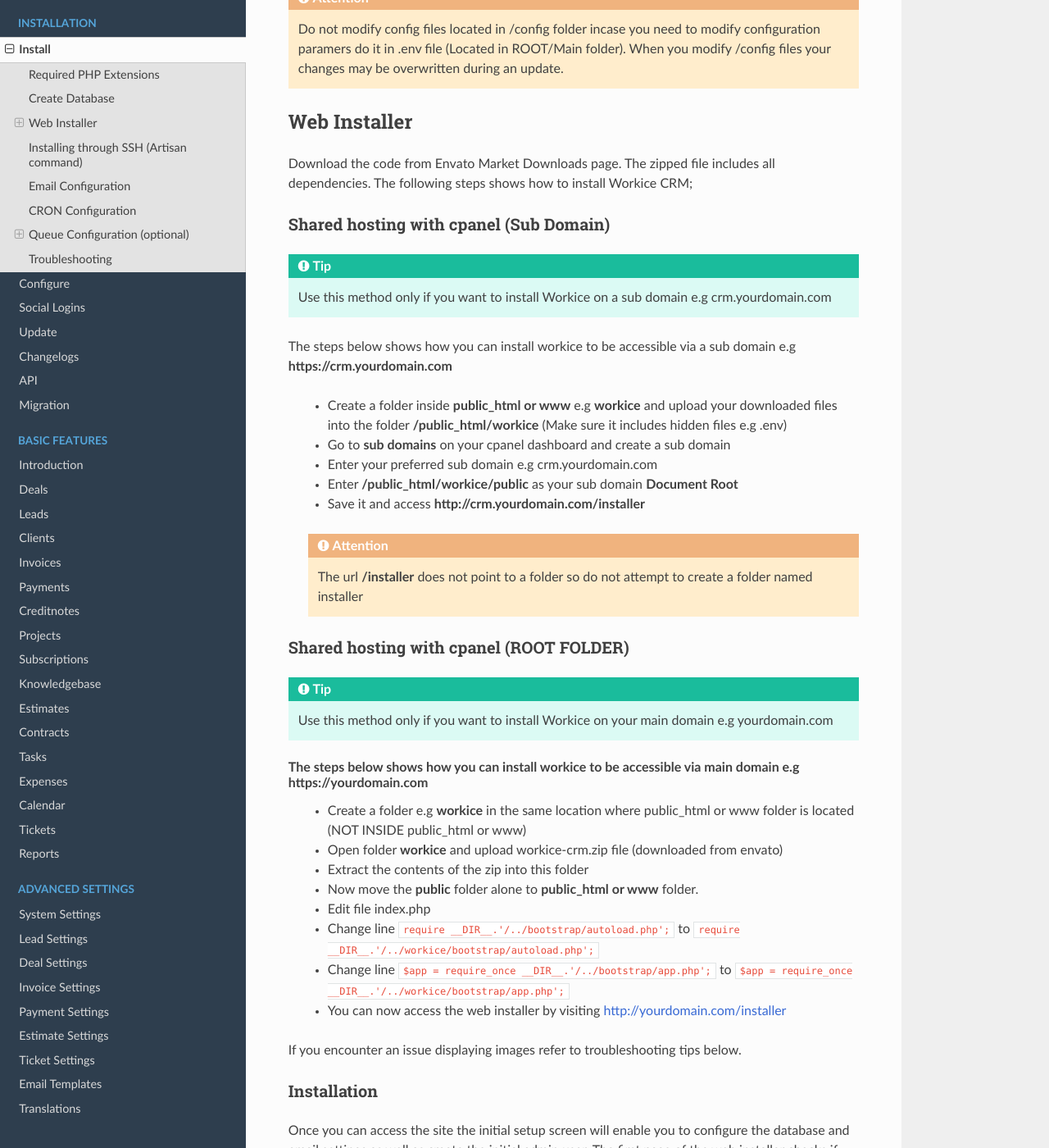
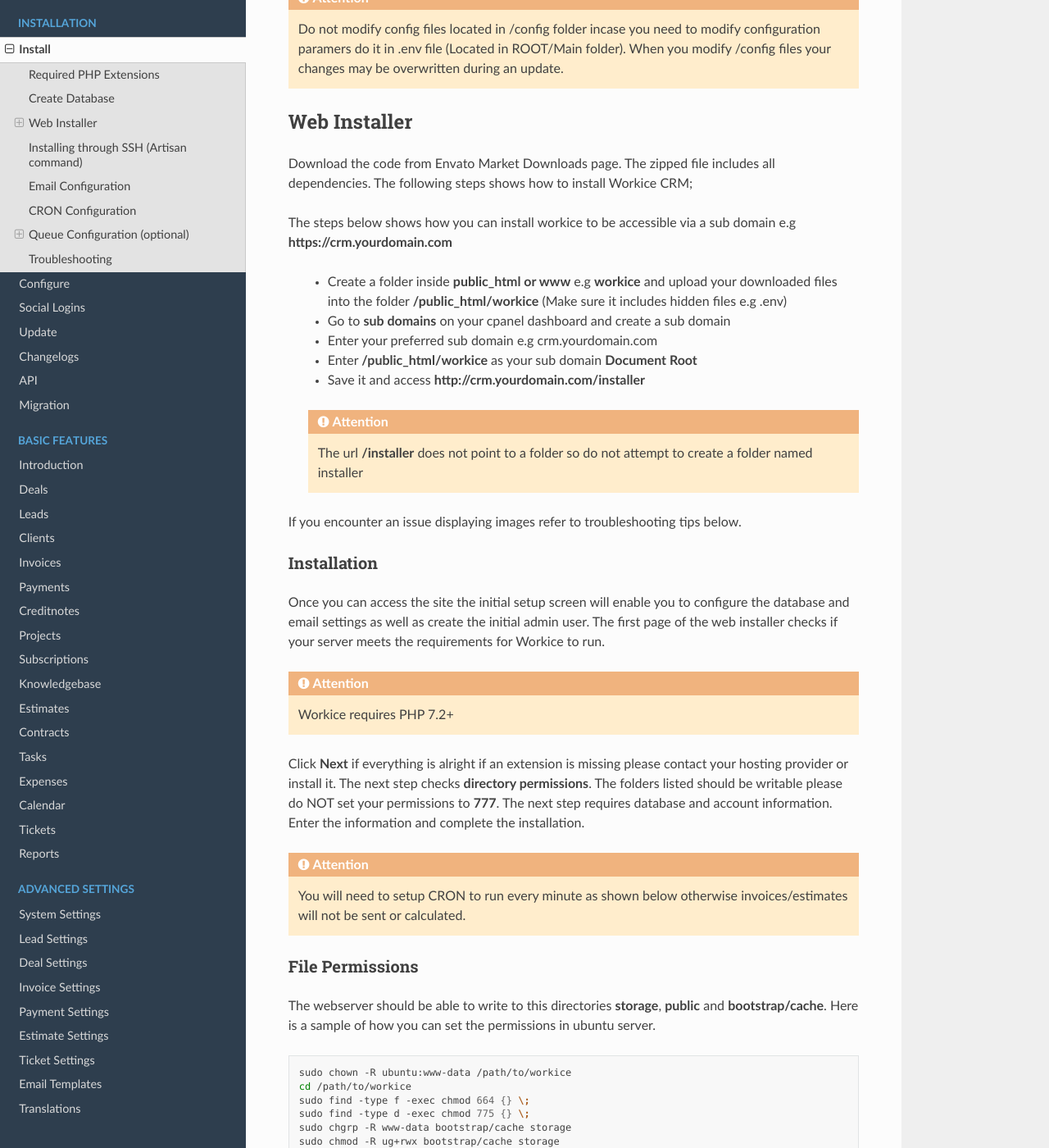
Before and after one commit to wmandai/workice-docs, a Sphinx documentation site: the page built from docs/source/install.rst, in a window 1280 px wide and 1400 px high, scrolled down 1561 px. Shown: the whole window at 82% size. Built offline with Sphinx 7.4.7 and the Read the Docs theme 2.0.0, drawn with Linux system fonts in a browser that asks for light colours.

Commit message:
Changed installation guide for v2.1.4

```diff
--- a/docs/source/install.rst
+++ b/docs/source/install.rst
@@ -58,33 +58,15 @@
 The zipped file includes all dependencies.
 The following steps shows how to install Workice CRM;
 
-Shared hosting with cpanel (Sub Domain)
-""""""""""""""""""""""""""""""""""""""""""""""""""""""
-.. TIP:: Use this method only if you want to install Workice on a sub domain e.g crm.yourdomain.com
-
 The steps below shows how you can install workice to be accessible via a sub domain e.g **https://crm.yourdomain.com**
 
  - Create a folder inside **public_html or www** e.g **workice** and upload your downloaded files into the folder **/public_html/workice** (Make sure it includes hidden files e.g .env)
  - Go to **sub domains** on your cpanel dashboard and create a sub domain
  - Enter your preferred sub domain e.g crm.yourdomain.com
- - Enter **/public_html/workice/public** as your sub domain **Document Root**
+ - Enter **/public_html/workice** as your sub domain **Document Root**
  - Save it and access **http://crm.yourdomain.com/installer**
 
  .. ATTENTION:: The url **/installer** does not point to a folder so do not attempt to create a folder named installer
-
-Shared hosting with cpanel (ROOT FOLDER)
-""""""""""""""""""""""""""""""""""""""""""""""""""""""
-.. TIP:: Use this method only if you want to install Workice on your main domain e.g yourdomain.com
-
-The steps below shows how you can install workice to be accessible via main domain e.g **https://yourdomain.com**
- - Create a folder e.g **workice** in the same location where public_html or www folder is located (NOT INSIDE public_html or www)
- - Open folder **workice** and upload workice-crm.zip file (downloaded from envato)
- - Extract the contents of the zip into this folder
- - Now move the **public** folder alone to **public_html or www** folder.
- - Edit file index.php
- - Change line ``require __DIR__.'/../bootstrap/autoload.php';`` to ``require __DIR__.'/../workice/bootstrap/autoload.php';``
- - Change line ``$app = require_once __DIR__.'/../bootstrap/app.php';`` to ``$app = require_once __DIR__.'/../workice/bootstrap/app.php';``
- - You can now access the web installer by visiting http://yourdomain.com/installer
 
 If you encounter an issue displaying images refer to troubleshooting tips below.
 
```
